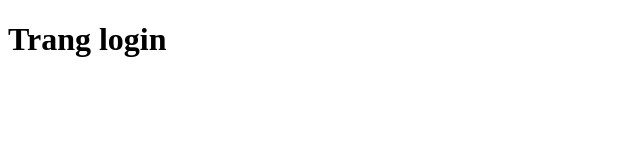
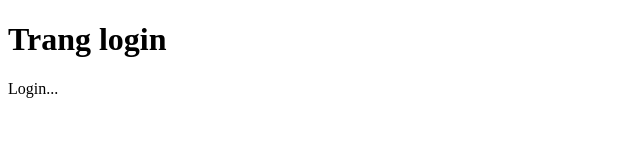
Before and after one commit to Metarin24/bai-13-github, a plain HTML site: page register.html in a window 1280 px wide. Shown: the full height of the page, 0-640 px from the left. Drawn offline with Linux system fonts and the light colour scheme.

Commit message:
Update register.html

```diff
--- a/register.html
+++ b/register.html
@@ -7,5 +7,6 @@
 </head>
 <body>
     <h1>Trang login</h1>
+    <p>Login...</p>
 </body>
 </html>
```
